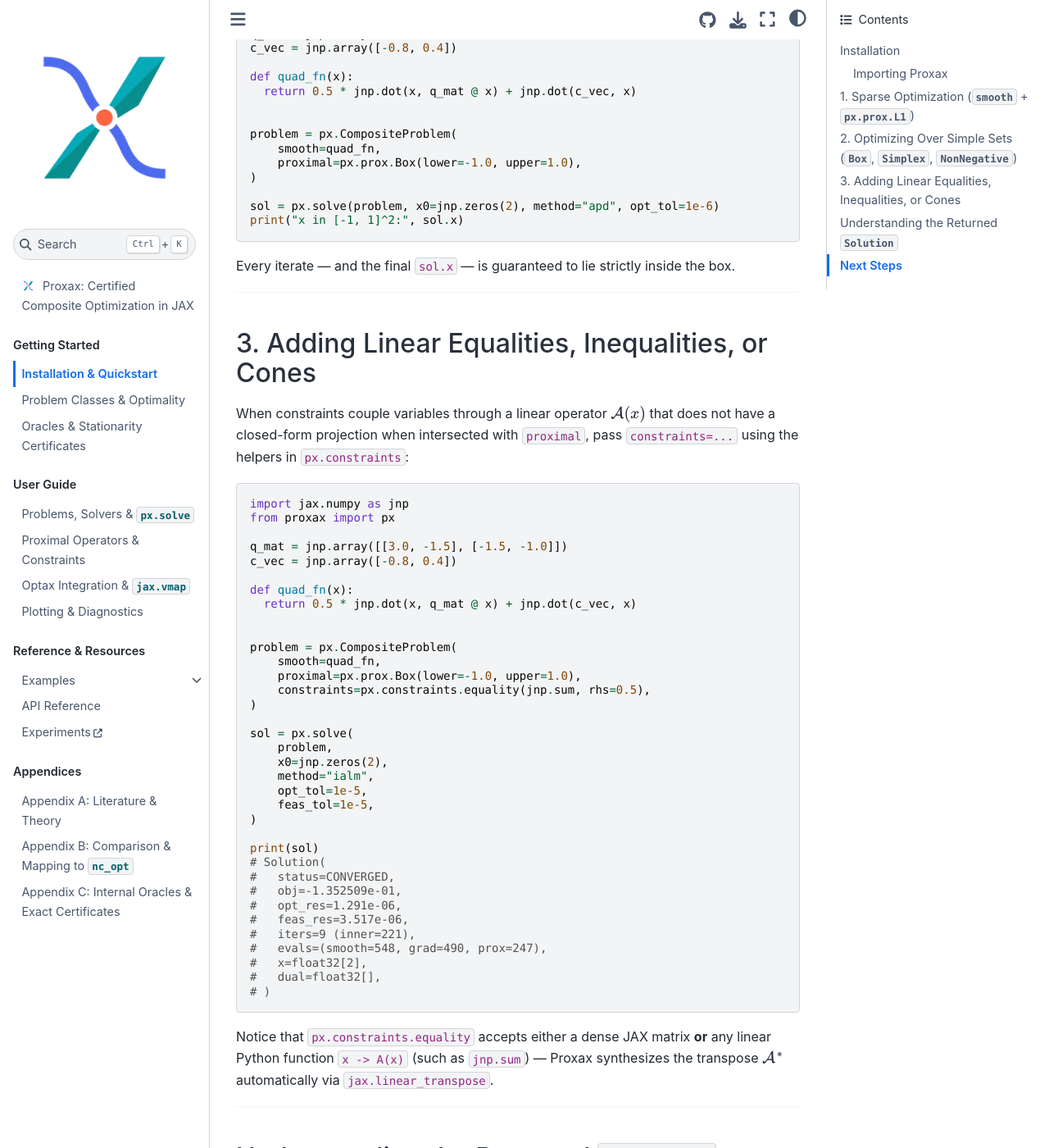
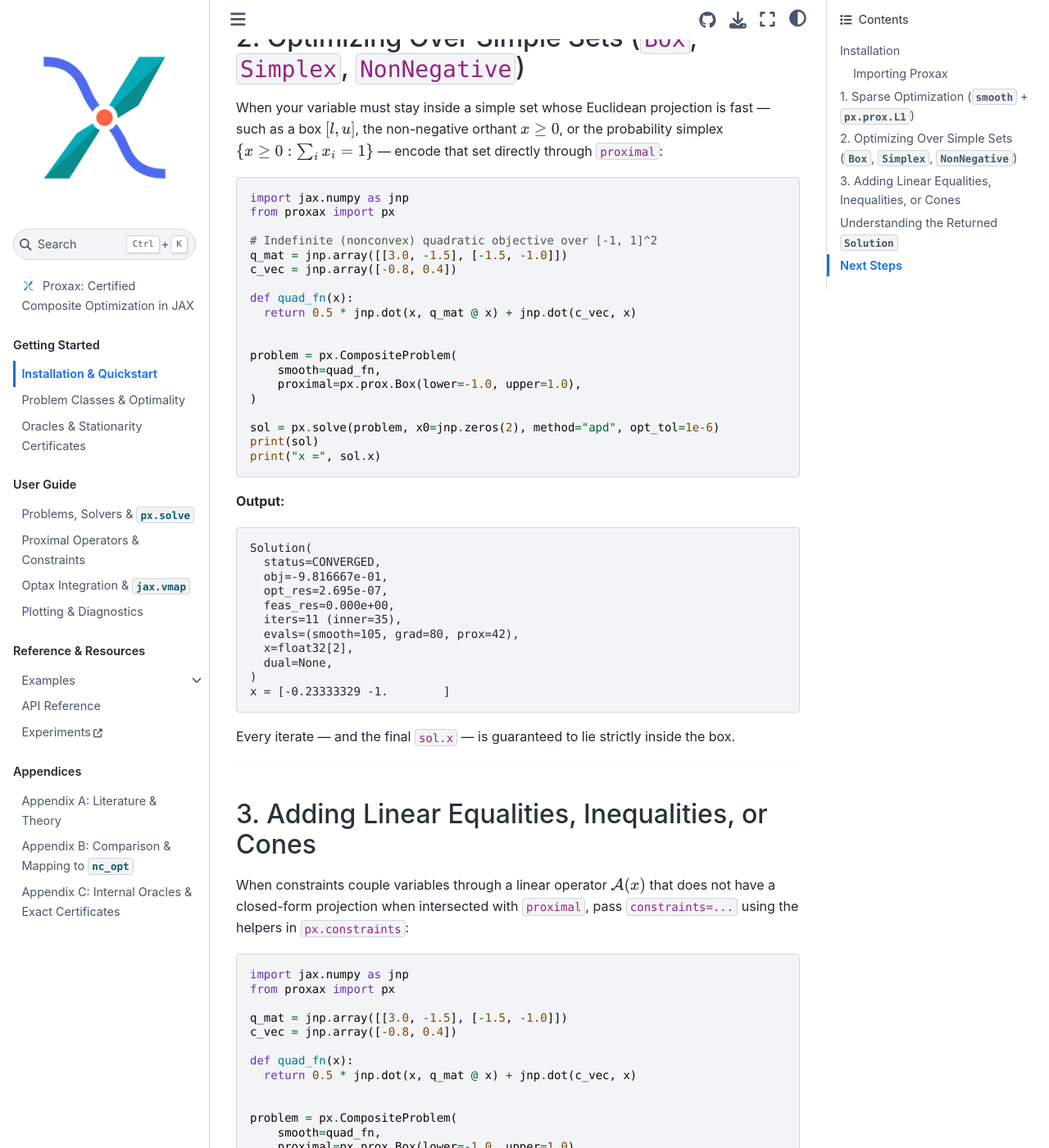
Before and after one commit to wwkong/proxax, a Sphinx documentation site: the page built from docs/quickstart.md, in a window 1280 px wide and 1400 px high, scrolled down 1852 px. Shown: the whole window at 82% size. Built offline with Sphinx 7.4.7 and the Sphinx Book theme 1.1.4, drawn with Linux system fonts in a browser that asks for light colours; some of the changed text lies outside the part shown.

Commit message:
Docs: separate code and text output blocks in quickstart examples

````diff
--- a/docs/quickstart.md
+++ b/docs/quickstart.md
@@ -73,9 +73,24 @@ problem = px.CompositeProblem(
 )
 
 sol = px.solve(problem, x0=jnp.zeros(3), method="apd", opt_tol=1e-6)
-print("Status:", sol.status_enum.name)
-print("Solution x:", sol.x)
-print("Stationarity residual:", float(sol.stats.opt_residual))
+print(sol)
+print("x =", sol.x)
+```
+
+**Output:**
+
+```text
+Solution(
+  status=CONVERGED,
+  obj=2.000000e-01,
+  opt_res=9.479e-07,
+  feas_res=0.000e+00,
+  iters=12 (inner=82),
+  evals=(smooth=200, grad=174, prox=88),
+  x=float32[3],
+  dual=None,
+)
+x = [ 1.2749995 -0.        -0.6249994]
 ```
 
 You do not need to supply gradients or step sizes: Proxax differentiates
@@ -109,7 +124,24 @@ problem = px.CompositeProblem(
 )
 
 sol = px.solve(problem, x0=jnp.zeros(2), method="apd", opt_tol=1e-6)
-print("x in [-1, 1]^2:", sol.x)
+print(sol)
+print("x =", sol.x)
+```
+
+**Output:**
+
+```text
+Solution(
+  status=CONVERGED,
+  obj=-9.816667e-01,
+  opt_res=2.695e-07,
+  feas_res=0.000e+00,
+  iters=11 (inner=35),
+  evals=(smooth=105, grad=80, prox=42),
+  x=float32[2],
+  dual=None,
+)
+x = [-0.23333329 -1.        ]
 ```
 
 Every iterate — and the final `sol.x` — is guaranteed to lie strictly inside
@@ -149,16 +181,23 @@ sol = px.solve(
 )
 
 print(sol)
-# Solution(
-#   status=CONVERGED,
-#   obj=-1.352509e-01,
-#   opt_res=1.291e-06,
-#   feas_res=3.517e-06,
-#   iters=9 (inner=221),
-#   evals=(smooth=548, grad=490, prox=247),
-#   x=float32[2],
-#   dual=float32[],
-# )
+print("x =", sol.x)
+```
+
+**Output:**
+
+```text
+Solution(
+  status=CONVERGED,
+  obj=-1.352509e-01,
+  opt_res=1.291e-06,
+  feas_res=3.517e-06,
+  iters=9 (inner=221),
+  evals=(smooth=548, grad=490, prox=247),
+  x=float32[2],
+  dual=float32[],
+)
+x = [0.29000032 0.2100032 ]
 ```
 
 Notice that `px.constraints.equality` accepts either a dense JAX matrix **or**
````
Also changed, not shown: README.md (+16 -11 lines), docs/index.md (+16 -11 lines).
